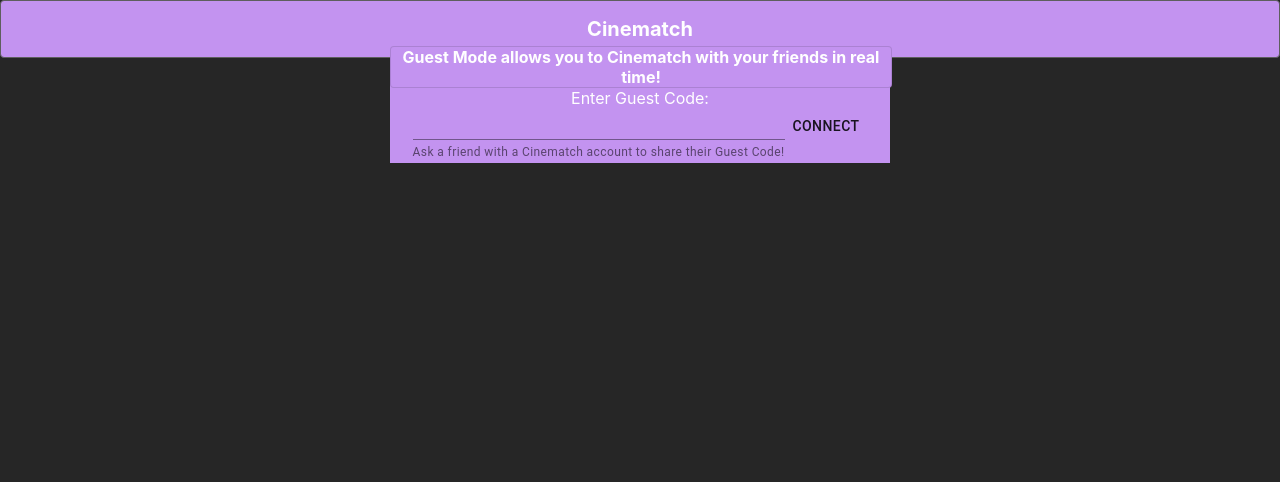
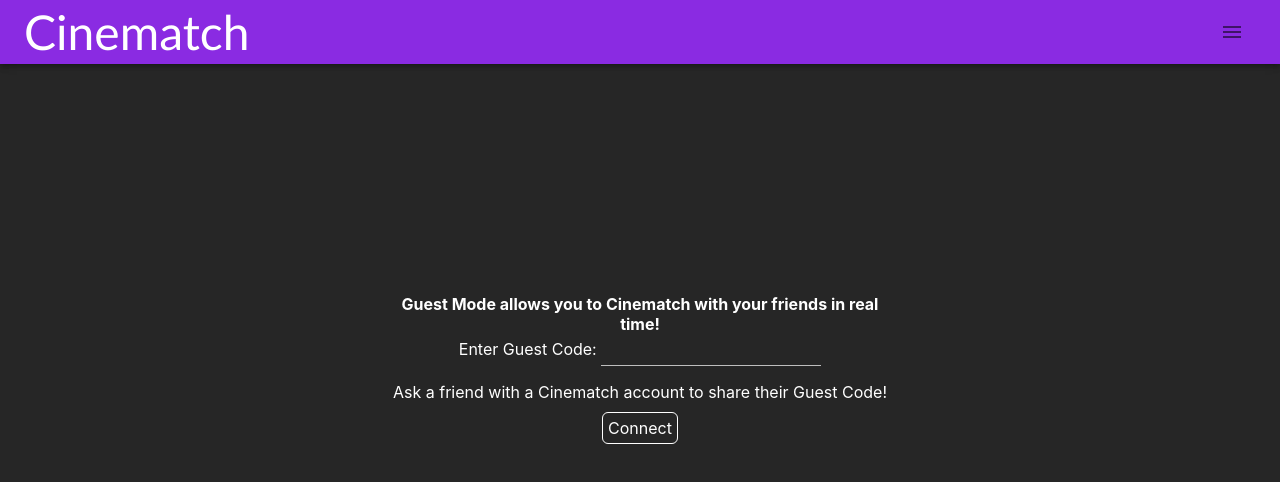
Before and after one commit to TylerKiesman/cinematch, a React (Create React App) app: page /guestcode in a window 1280 px wide. Shown: the top 482 px of the page. Built offline with nearby package versions, Linux system fonts and the light colour scheme.

Commit message:
Connected pages to each other and updated color scheme to fit the rest of the app

```diff
--- a/src/App.js
+++ b/src/App.js
@@ -21,8 +21,8 @@
   return (
     <Router>
       <div>
-        <Route exact path="/landing" component={Landing} signInStatus={false}/>
-        <Route exact path="/" render={(props) => (<p></p>)} />
+        {bar}
+        <Route exact path="/" component={Landing} signInStatus={false}/>
         <Route exact path="/guestcode" component={GuestCode} signInStatus={false}/>
         <Route exact path="/homeViewing" component={HomeViewing} />
       </div>
--- a/src/GuestCode.js
+++ b/src/GuestCode.js
@@ -3,25 +3,37 @@
 import * as data from './dataInterface';
 import { withStyles, ThemeProvider, createMuiTheme } from "@material-ui/core/styles";
 import FavoriteIcon from '@material-ui/icons/Favorite';
+import { Link } from 'react-router-dom';
 import { FormControl, FormHelperText, ListItem, List, SvgIcon, IconButton, Grid, Paper, formControl, Input, Button ,InputLabel} from '@material-ui/core';
 
 
 const styles = theme => ({
     description : {
         color : 'white',
-        backgroundColor : '#c393f0',
         textAlign: 'center',
         width : 500,
-        left : 100
+        left : 100,
+        textAlign: 'center'
     },
     headerPaper : {
-        backgroundColor: "#c393f0",
         padding: theme.spacing(2),
         textAlign: 'center',
         color: 'white',
         borderColor: '#5e5e5e',
         border: '1px solid',
         fontSize: 20,
+    },
+    grid: {
+        paddingTop: '18%',
+        margin: 0,
+        width: '100%',
+    },
+    connectButton: {
+        color: 'white',
+        textDecoration: 'none',
+        border: '1px solid white',
+        padding: '1%',
+        borderRadius: '6px'
     }
 });
 
@@ -35,22 +47,32 @@
 
     render(){
         const { classes } = this.props;
+        const addWhite = createMuiTheme({
+            palette: {
+                primary: {
+                // light: will be calculated from palette.primary.main,
+                    main: '#ffffff',
+                // dark: will be calculated from palette.primary.main,
+                // contrastText: will be calculated to contrast with palette.primary.main
+                },
+              type: 'dark'
+            },
+        });
         return (
             <div>
-                <Paper className={classes.headerPaper} variant="outlined"><b>Cinematch</b></Paper>
-                <Grid container justify='center' spacing={3}>
+                <AppBar/>
+                <AppBar/>
+                <Grid container className={classes.grid} justify='center' spacing={1}>
                     <div className={classes.description}>
-                        <Grid item >
-                            <Paper className={classes.description} variant="outlined"><b>Guest Mode allows you to Cinematch with your friends in real time!</b></Paper>
+                    <ThemeProvider theme={addWhite}>
+                        <Grid item>
+                            <div className={classes.description}><b>Guest Mode allows you to Cinematch with your friends in real time!</b></div>
+                            <p1>Enter Guest Code: </p1>
+                            <Input id="pw" aria-describedby="pwtext" />
+                            <p>Ask a friend with a Cinematch account to share their Guest Code!</p>
+                            <Link className={classes.connectButton} to="/homeViewing">Connect</Link>
                         </Grid>
-                        <Grid item>
-                            <p1>Enter Guest Code:</p1>
-                            <FormControl>
-                                <Input id="pw" aria-describedby="pwtext" />
-                                <FormHelperText>Ask a friend with a Cinematch account to share their Guest Code!</FormHelperText>
-                            </FormControl>
-                            <Button>Connect</Button>
-                        </Grid>
+                        </ThemeProvider>
                     </div>
                 </Grid>
             </div>
--- a/src/SignIn.js
+++ b/src/SignIn.js
@@ -2,7 +2,7 @@
 import Paper from '@material-ui/core/Paper';
 import Grid from '@material-ui/core/Grid';
 import { withStyles } from "@material-ui/core/styles";
-import { FormControl, Input, InputLabel, Button, Menu, MenuItem } from '@material-ui/core';
+import { FormControl, Input, InputLabel, Button, Menu, MenuItem, AppBar } from '@material-ui/core';
 import './SignIn.css';
 import {
     BrowserRouter as Router,
@@ -10,22 +10,24 @@
     Route,
     Link
   } from "react-router-dom";
+  import { ThemeProvider } from '@material-ui/styles';
+  import { createMuiTheme } from '@material-ui/core/styles';
 
 
 
 const styles = theme => ({
-    movieRoot: {
+    loginRoot: {
+        paddingTop: '2%',
         flexGrow: 1,
     },
     headerPaper: {
-        backgroundColor: "#c393f0",
         padding: theme.spacing(2),
         textAlign: 'center',
         color: 'white',
-        borderColor: '#c393f0',
-        border: '1px solid',
         fontSize: 20,
-        fontWeight: 500
+        fontWeight: 500,
+        margin: 0,
+        width: '100%',
     },
     headers: {
         paddingTop: '1.5%',
@@ -40,13 +42,30 @@
     },
     login: {
         color: 'white',
-        paddingLeft : 200,
-        paddingTop : 100
+        borderColor: 'white'
     },
     guestcode : {
         paddingRight : 200,
+        textDecoration: 'none',
+        color : 'white',
+        border: '3px solid #8a2be2',
+        borderRadius: "3px",
+        backgroundColor: 'black',
+        marginBottom: '3%'
+    },
+    guestLink: {
+        textDecoration: 'none',
+        color : 'white',
+    },
+    fakeLogin: {
+        color: 'white',
+        textDecoration: 'none',
+        border: '1px solid white',
+        padding: '2px',
+        borderRadius: '6px'
     }
 });
+
 
 class Landing extends React.Component{
     constructor(props){
@@ -66,22 +85,30 @@
     }
 
     render(){
-        console.log("Landing Page");
+        const addWhite = createMuiTheme({
+            palette: {
+                primary: {
+                // light: will be calculated from palette.primary.main,
+                    main: '#ffffff',
+                // dark: will be calculated from palette.primary.main,
+                // contrastText: will be calculated to contrast with palette.primary.main
+                },
+              type: 'dark'
+            },
+        });
         const { classes } = this.props;
         return (
-            <div color='#c393f0' width='100%' height='100%'>
-                <div className={classes.movieRoot}>
+            <div>
+                <AppBar/>
+                <div className={classes.loginRoot}>
                     <Grid container className={classes.headerPaper} spacing={3} justify="center" alignItems='center' direction='column'>
-                        <Grid item key="title" xs={5}>
-                            <Paper className={classes.headerPaper} variant="outlined"><b>Cinematch</b></Paper>
-                        </Grid>
 
                         <Grid item className={classes.guestcode}>
-                            <Link to="/guestcode" style={{ textDecoration: 'none', color : 'white' }}>
+                            <Link to="/guestcode" className={classes.guestLink}>
                                 <MenuItem>Enter Guest Code</MenuItem>
                             </Link>
                         </Grid>
-
+                        <ThemeProvider theme={addWhite}>
                             <Grid item>
                                 <FormControl alignItems='center'>
                                     <InputLabel htmlFor="my-input">Email address</InputLabel>
@@ -96,14 +123,18 @@
                                 </FormControl>
                             </Grid>
 
-                        <Button onClick={() => { alert('login') }} className="login" variant="outlined">Log In</Button>
-
+                            {/**TODO: Make Login actually work, for now log in as admin not matter what */}
+                            {/* <Button onClick={() => { alert('login') }} className={classes.login} variant="outlined">Log In</Button> */}
+                            <Link to="/homeViewing" className={classes.fakeLogin}>
+                                <MenuItem>Log In</MenuItem>
+                            </Link>
+                        </ThemeProvider>
                         <Grid item>
                             <div>
                                 <p3>
                                     Don't have an account?
                                 </p3>
-                                <Button>Sign Up</Button>
+                                <Button className={classes.login}><u>Sign Up</u></Button>
                             </div>
                         </Grid>
 
--- a/src/sideBar.js
+++ b/src/sideBar.js
@@ -4,7 +4,7 @@
 import ListItem from '@material-ui/core/ListItem';
 import ListItemText from '@material-ui/core/ListItemText';
 import { withStyles } from "@material-ui/core/styles";
-import Typography from '@material-ui/core/Typography';
+import { Link } from 'react-router-dom';
 
 
 const styles = theme => ({
@@ -19,7 +19,9 @@
         fontFamily: [
             'Trebuchet MS',
             'sans-serif',
-        ].join(',')
+        ].join(','),
+        color: 'white',
+        textDecoration: 'none'
     },
     paper: {
         background: "black"
@@ -48,13 +50,26 @@
             <div>
                 <Drawer classes={{ paper: classes.paper }} anchor="right" open={this.state.open} onClose={this.handleDrawerClose}>
                     <List className={classes.options}>
-                        {['Home', 'Profile', 'Settings', 'Sign Out'].map((text) => (
-                            <ListItem button className={classes.option} key={text}>
-                                <ListItemText className={classes.option} disableTypography
-                                    primary={<Typography className={classes.optionText}>{text}</Typography>}
-                                />
-                            </ListItem>
-                        ))}
+                        <ListItem className={classes.option} key="Home">
+                            <ListItemText className={classes.option}
+                                primary={<Link className={classes.optionText} to="/homeViewing" onClick={this.handleDrawerClose}>Home</Link>}
+                            />
+                        </ListItem>
+                        <ListItem className={classes.option} key="Profile">
+                            <ListItemText className={classes.option}
+                                primary={<Link className={classes.optionText} to="/homeViewing" onClick={this.handleDrawerClose}>Profile</Link>}
+                            />
+                        </ListItem>
+                        <ListItem className={classes.option} key="Settings">
+                            <ListItemText className={classes.option}
+                                primary={<Link className={classes.optionText} to="/homeViewing" onClick={this.handleDrawerClose}>Settings</Link>}
+                            />
+                        </ListItem>
+                        <ListItem className={classes.option} key="Sign Out">
+                            <ListItemText className={classes.option}
+                                primary={<Link className={classes.optionText} to="/" onClick={this.handleDrawerClose}>Sign Out</Link>}
+                            />
+                        </ListItem>
                     </List>
                 </Drawer>
             </div>
```
Lines whose indentation alone changed are shown as unchanged.
